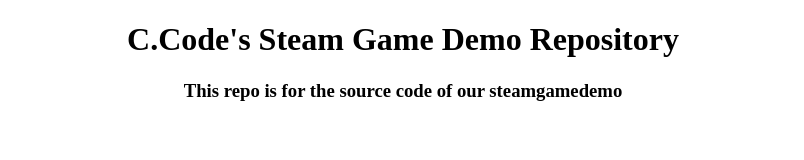
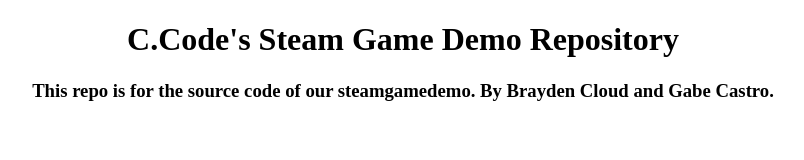
Before and after one commit to ccodegames/steamgamedemo, a plain HTML site: page index.html in a window 1280 px wide. Shown: the whole page, without its empty margins (237-1041 px from the left). Drawn offline with Linux system fonts and the light colour scheme.

Commit message:
Add line to index.html

```diff
--- a/index.html
+++ b/index.html
@@ -6,7 +6,7 @@
 
     <body>
         <h1 style="text-align:center;">C.Code's Steam Game Demo Repository</h1>
-        <h3 style="text-align:center;">This repo is for the source code of our steamgamedemo</h3>
+        <h3 style="text-align:center;">This repo is for the source code of our steamgamedemo. By Brayden Cloud and Gabe Castro.</h3>
     </body>
 
 </html>
```
